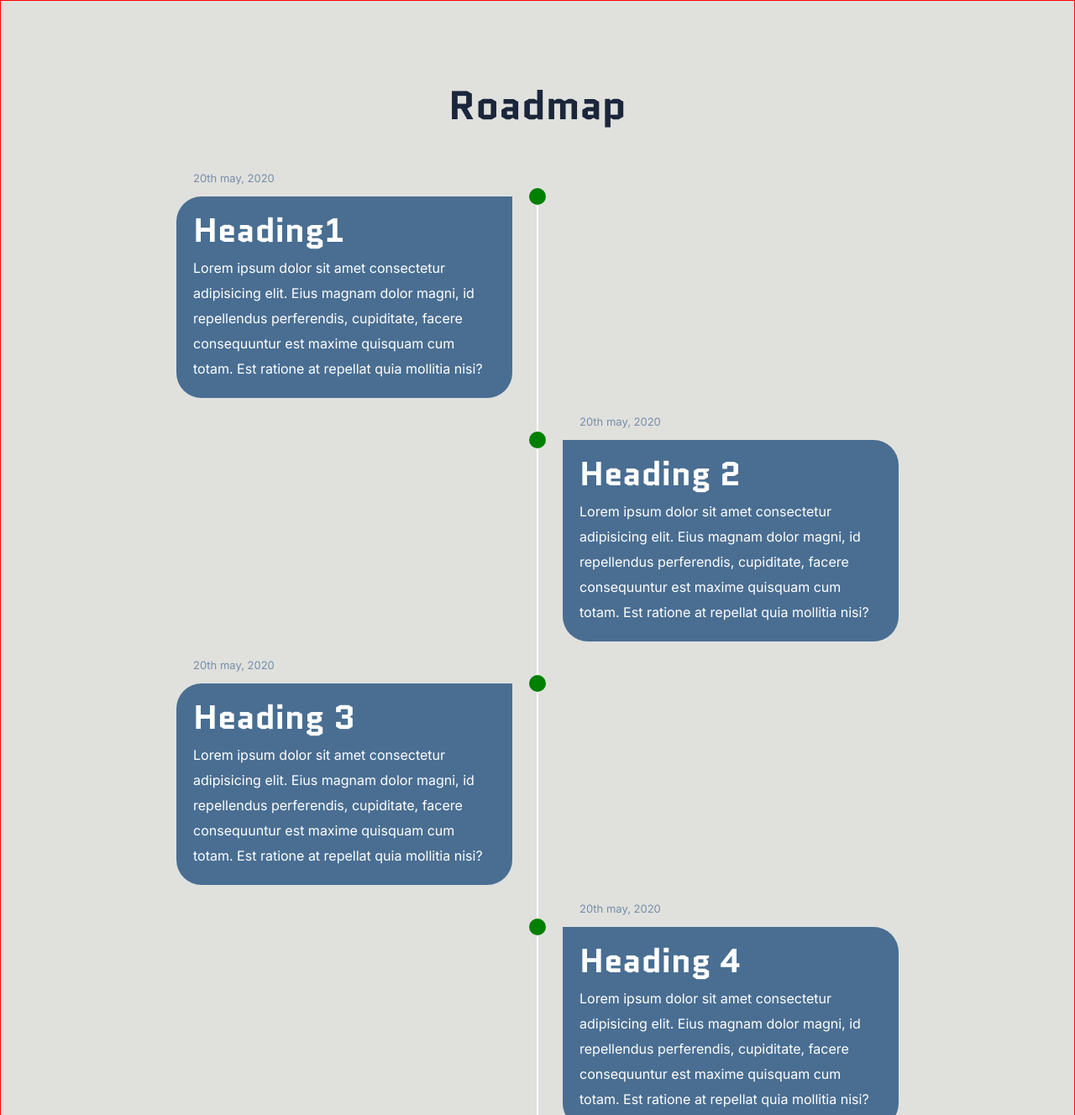
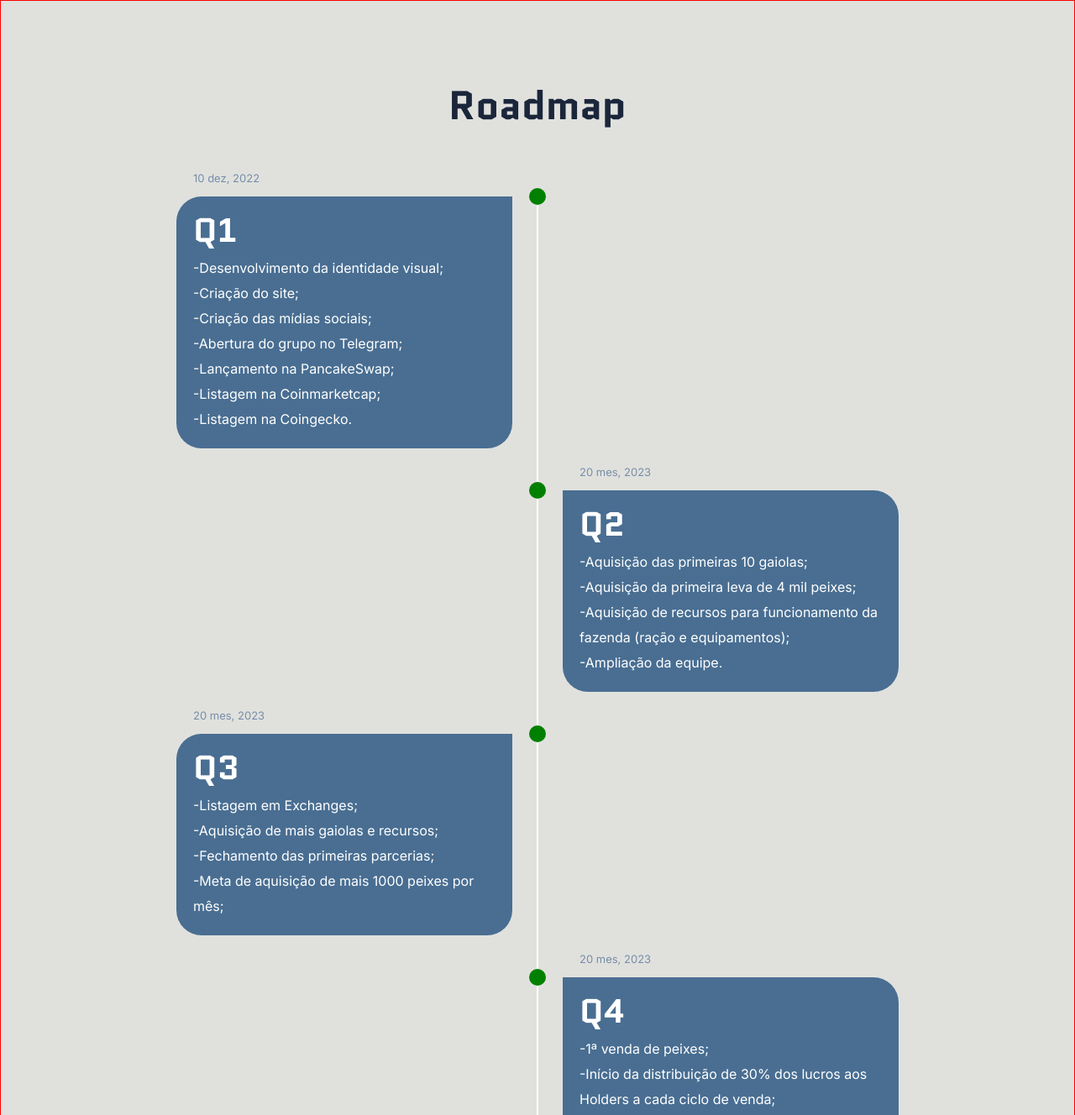
Before and after one commit to combizera/tilapiaToken, a plain HTML site: page index.html in a window 1280 px wide. Shown: the part 1472-2800 px from the top of the page at 84% size. Drawn offline with Linux system fonts and the light colour scheme.

Commit message:
informacoes roadmap

```diff
--- a/assets/css/scss/_header.scss
+++ b/assets/css/scss/_header.scss
@@ -3,7 +3,7 @@ header {
   box-shadow: none;
   position: fixed;
   z-index: 100;
-  background-color: $blue-dark;
+  background-color: #778da9;
   transition: 0.3s ease;
 
   a {
--- a/index.html
+++ b/index.html
@@ -125,37 +125,58 @@
           <ul>
             <li>
               <div class="timeline-content">
-                <span class="date">20th may, 2020</span>
-                <h3>Heading1</h3>
-                <p>Lorem ipsum dolor sit amet consectetur adipisicing elit. Eius magnam dolor magni, id repellendus perferendis, cupiditate, facere consequuntur est maxime quisquam cum totam. Est ratione at repellat quia mollitia nisi?</p>
+                <span class="date">10 dez, 2022</span>
+                <h3>Q1</h3>
+                <p>
+                  -Desenvolvimento da identidade visual;<br>
+                  -Criação do site;<br>
+                  -Criação das mídias sociais;<br>
+                  -Abertura do grupo no Telegram;<br>
+                  -Lançamento na PancakeSwap;<br>
+                  -Listagem na Coinmarketcap;<br>
+                  -Listagem na Coingecko.
+                </p>
               </div>
             </li>
             <li>
               <div class="timeline-content">
-                <span class="date">20th may, 2020</span>
-                <h3>Heading 2</h3>
-                <p>Lorem ipsum dolor sit amet consectetur adipisicing elit. Eius magnam dolor magni, id repellendus perferendis, cupiditate, facere consequuntur est maxime quisquam cum totam. Est ratione at repellat quia mollitia nisi?</p>
+                <span class="date">20 mes, 2023</span>
+                <h3>Q2</h3>
+                <p>-Aquisição das primeiras 10 gaiolas;<br>
+                  -Aquisição da primeira leva de 4 mil peixes;<br>
+                  -Aquisição de recursos para funcionamento da fazenda (ração e equipamentos);<br>
+                  -Ampliação da equipe.
+                </p>
               </div>
             </li>
             <li>
               <div class="timeline-content">
-                <span class="date">20th may, 2020</span>
-                <h3>Heading 3</h3>
-                <p>Lorem ipsum dolor sit amet consectetur adipisicing elit. Eius magnam dolor magni, id repellendus perferendis, cupiditate, facere consequuntur est maxime quisquam cum totam. Est ratione at repellat quia mollitia nisi?</p>
+                <span class="date">20 mes, 2023</span>
+                <h3>Q3</h3>
+                <p>-Listagem em Exchanges;<br>
+                  -Aquisição de mais gaiolas e recursos;<br>
+                  -Fechamento das primeiras parcerias;<br>
+                  -Meta de aquisição de mais 1000 peixes por mês;
+                </p>
               </div>
             </li>
             <li>
               <div class="timeline-content">
-                <span class="date">20th may, 2020</span>
-                <h3>Heading 4</h3>
-                <p>Lorem ipsum dolor sit amet consectetur adipisicing elit. Eius magnam dolor magni, id repellendus perferendis, cupiditate, facere consequuntur est maxime quisquam cum totam. Est ratione at repellat quia mollitia nisi?</p>
+                <span class="date">20 mes, 2023</span>
+                <h3>Q4</h3>
+                <p>-1ª venda de peixes;<br>
+                  -Início da distribuição de 30% dos lucros aos Holders a cada ciclo de venda;<br>
+                  -Meta de todo mês ter a venda de mil peixes ao mês, totalizando cerca de 12 mil peixes vendidos.
+                </p>
               </div>
             </li>
             <li>
               <div class="timeline-content">
-                <span class="date">20th may, 2020</span>
-                <h3>Heading 5</h3>
-                <p>Lorem ipsum dolor sit amet consectetur adipisicing elit. Eius magnam dolor magni, id repellendus perferendis, cupiditate, facere consequuntur est maxime quisquam cum totam. Est ratione at repellat quia mollitia nisi?</p>
+                <span class="date">20 mes, 2023</span>
+                <h3>Q5</h3>
+                <p>-Expansão da lagoa;<br>
+                  -Expansão da infraestrutura de oxigenação
+                </p>
               </div>
             </li>
           </ul>
```
Also changed, not shown: assets/css/style.css, 1 other file.
